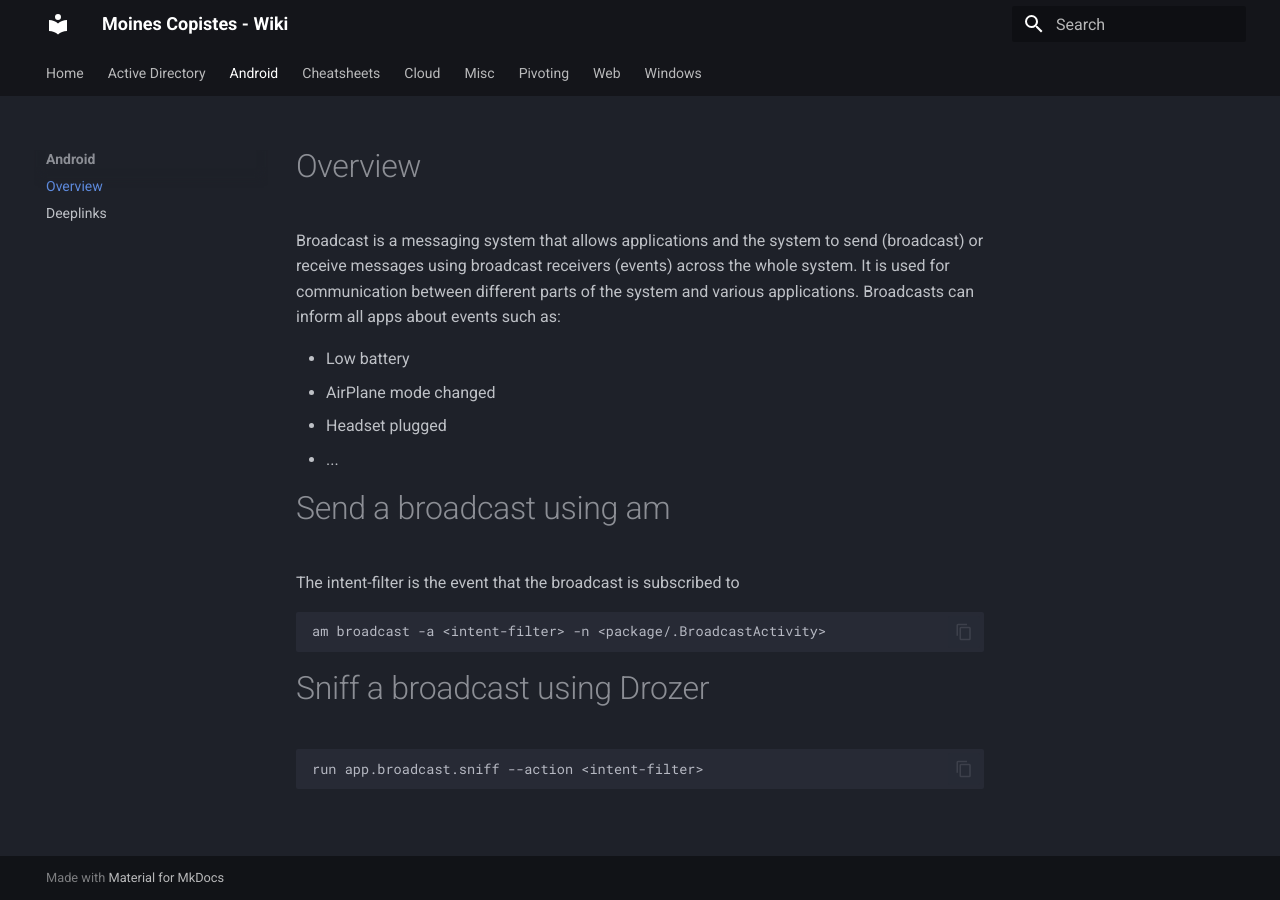
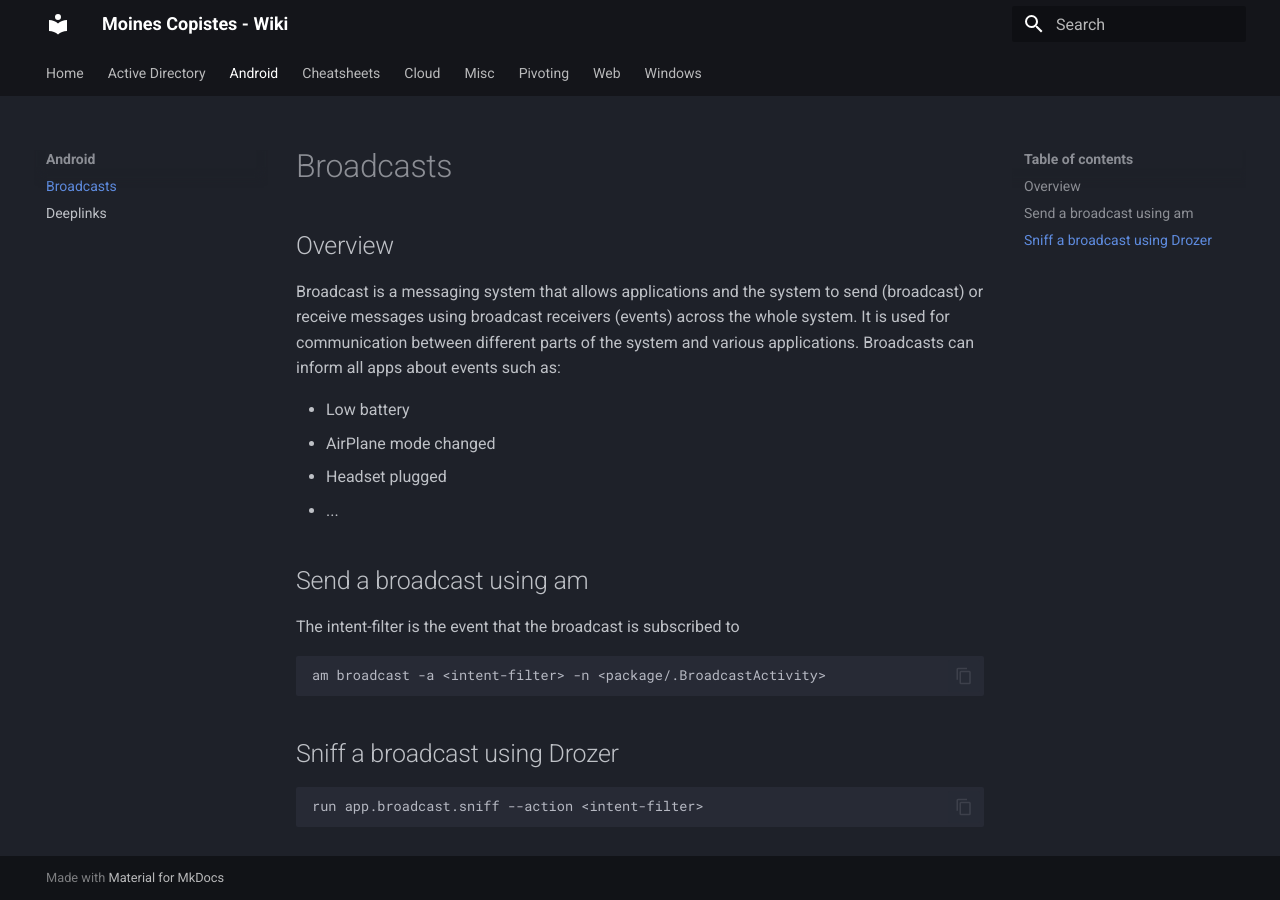
Before and after one commit to Moines-Copistes/wiki, an MkDocs documentation site: the page built from docs/Android/Broadcast.md, in a window 1280 px wide. Built offline with MkDocs 1.6.1 and Material for MkDocs 9.7.7, drawn with Linux system fonts in a browser that asks for light colours.

Commit message:
Broadcast title fix

````diff
--- a/docs/Android/Broadcast.md
+++ b/docs/Android/Broadcast.md
@@ -7,8 +7,9 @@ tags:
   - Mobile
   - Broadcast
 ---
+# Broadcasts
 
-# Overview
+## Overview
 Broadcast is a messaging system that allows applications and the system to send (broadcast) or receive messages using broadcast receivers (events) across the whole system. It is used for communication between different parts of the system and various applications. Broadcasts can inform all apps about events such as:
 
 - Low battery
@@ -16,14 +17,14 @@ Broadcast is a messaging system that allows applications and the system to send
 - Headset plugged
 - ...
 
-# Send a broadcast using am
+## Send a broadcast using am
 
 The intent-filter is the event that the broadcast is subscribed to
 ```bash
 am broadcast -a <intent-filter> -n <package/.BroadcastActivity>
 ```
 
-# Sniff a broadcast using Drozer
+## Sniff a broadcast using Drozer
 
 ```bash
 run app.broadcast.sniff --action <intent-filter>
````
